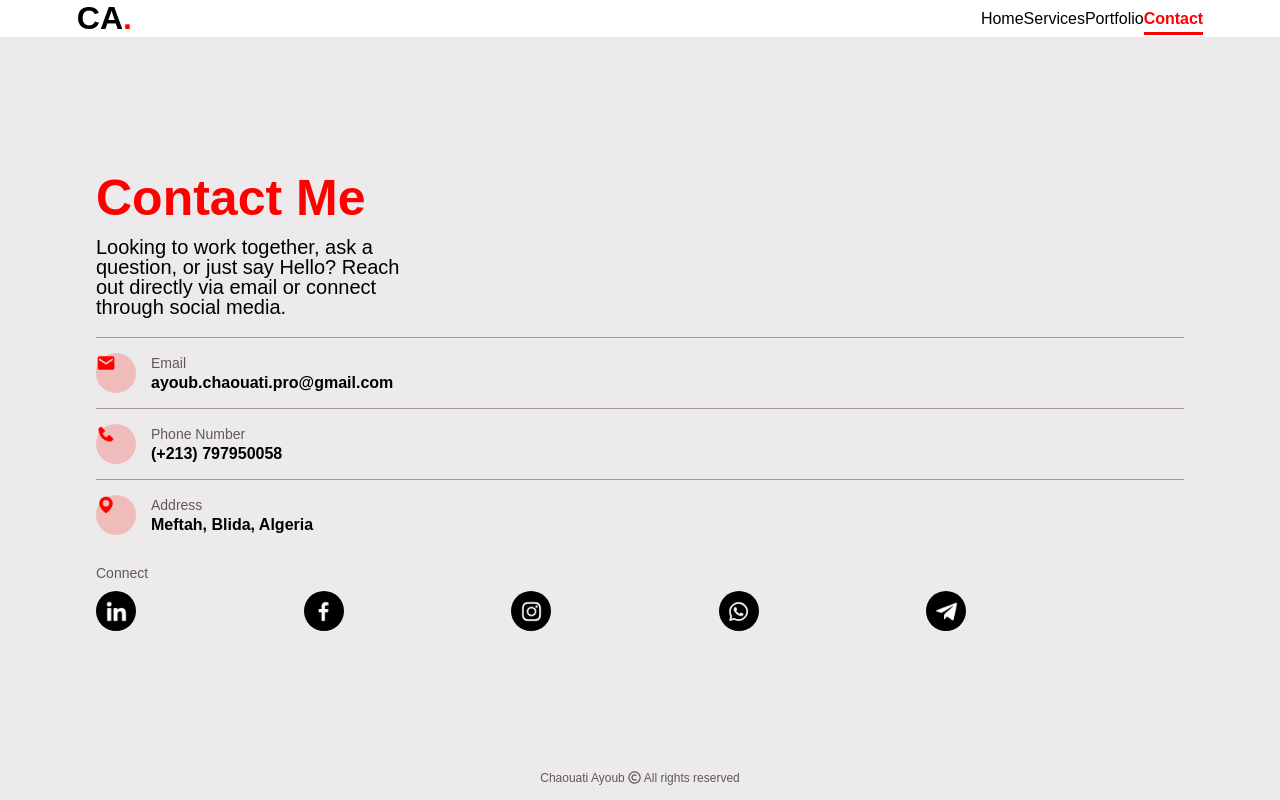
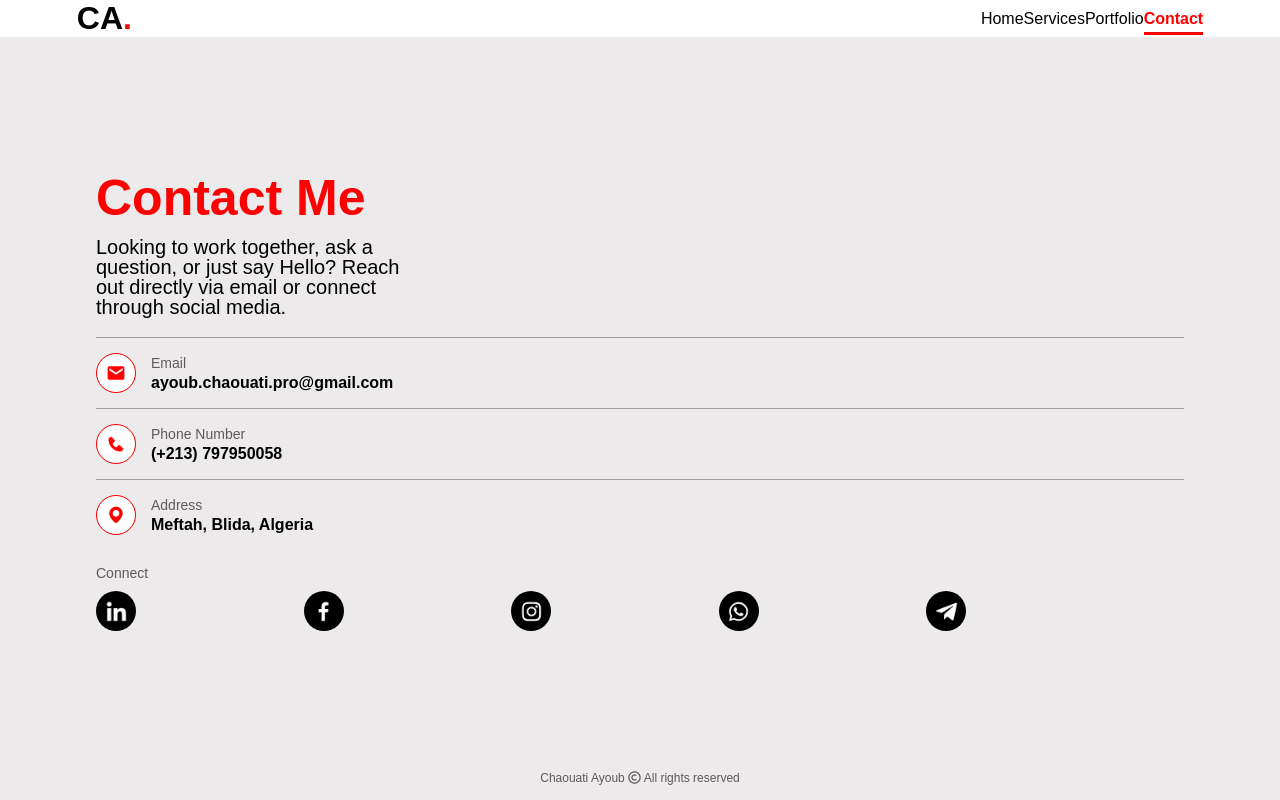
Before and after one commit to chaouayoub842-lgtm/chaouatiayoub, a plain HTML site: page contact.html in a window 1280 px wide. Drawn offline with Linux system fonts and the light colour scheme.

Commit message:
Add files via upload

```diff
--- a/contact.css
+++ b/contact.css
@@ -67,14 +67,23 @@ header .header-content .contact-box .address{
   padding-top: 15px;
 }
 
-header .header-content .contact-box .email .email-info span,
-header .header-content .contact-box .phone .phone-info span,
-header .header-content .contact-box .address .address-info span{
-  background-color: rgba(255, 0, 0, 0.2);
+header .header-content .contact-box .email .email-logo a,
+header .header-content .contact-box .phone .phone-logo a,
+header .header-content .contact-box .address .address-logo a{
   width: 40px;
   height: 40px;
   border-radius: 50%;
   display: grid;
+  background-color: white;
+  border: 1px solid red;
+  transition: all ease 1s;
+}
+
+header .header-content .contact-box .email .email-logo a:hover,
+header .header-content .contact-box .phone .phone-logo a:hover,
+header .header-content .contact-box .address .address-logo a:hover{
+  background-color: rgba(255, 0, 0, 0.2);
+  border: 0;
 }
 
 header .text-box .text h1 {
@@ -96,6 +105,16 @@ header .contact-box img {
 
 header .contact-box .email{
   border-top: 1px solid rgb(164, 155, 155);
+}
+
+header .contact-box .email a,
+header .contact-box .phone a,
+header .contact-box .address a{
+  display: grid;
+}
+
+header .contact-box .email a img{
+  margin: auto;
 }
 
 header .contact-box .email .email-info {
--- a/contact.html
+++ b/contact.html
@@ -77,7 +77,7 @@
 
           <div class="address">
             <div class="address-logo">
-              <a href="https://maps.app.goo.gl/hRtmmivX4nnZJg7v6">
+              <a href="https://maps.app.goo.gl/9Usiys65Z97kcphy7">
                 <img src="address.png" alt="address logo" />
               </a>
             </div>
@@ -92,11 +92,11 @@
             <p>Connect</p>
 
             <div class="connect-info">
-              <a href="https://www.linkedin.com/in/ayoub-chaouati-1ba2b6362?utm_source=share_via&utm_content=profile&utm_medium=member_android">
+              <a href="#">
                 <img src="linkedin.png" alt="Linkedin logo" />
               </a>
 
-              <a href="https://www.facebook.com/ayoub.chaouati.148">
+              <a href="#">
                 <img src="facebook.png" alt="Facebook logo" />
               </a>
 
```
Lines whose indentation alone changed are shown as unchanged.
